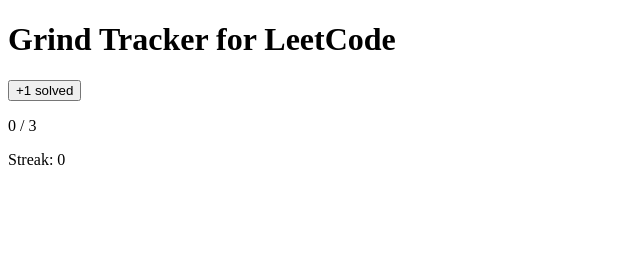
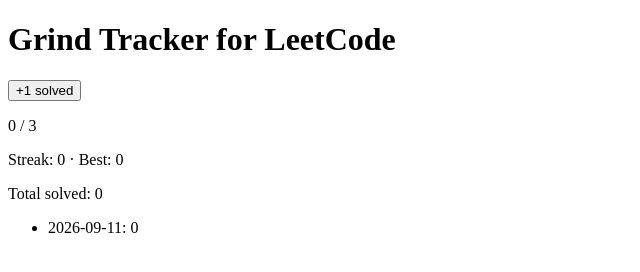
Before and after one commit to konstantinosioan/grind-tracker-for-leetcode, a website with bundled scripts: page popup.html in a window 1280 px wide. Shown: the whole page, without its empty margins (0-640 px from the left). Built offline with nearby package versions, Linux system fonts and the light colour scheme; some packages are replaced by stand-ins of ours.

Commit message:
Add recent-history view with all-time total and best streak.

```diff
--- a/popup.html
+++ b/popup.html
@@ -10,6 +10,8 @@
     <button id="add">+1 solved</button>
     <p id="progress"></p>
     <p id="streak"></p>
+    <p id="total"></p>
+    <ul id="history"></ul>
     <script type="module" src="popup.js"></script>
   </body>
 </html>
--- a/popup.js
+++ b/popup.js
@@ -1,4 +1,7 @@
-import { todayKey, currentStreak } from "./streak.js";
+import { todayKey, currentStreak, recentDays } from "./streak.js";
+
+const DEFAULT_GOAL = 3;
+const RECENT_DAYS = 7;
 
 async function incrementToday() {
   const { days = {} } = await chrome.storage.local.get("days");
@@ -9,17 +12,57 @@ async function incrementToday() {
   await chrome.storage.local.set({ days });
 }
 
+function renderHistory(history) {
+  const ul = document.querySelector("#history");
+  ul.replaceChildren(); // clear to build fresh
+
+  for (const { date, count } of history) {
+    const li = document.createElement("li");
+    li.textContent = `${date}: ${count}`;
+    ul.appendChild(li);
+  }
+}
+
 async function render() {
-  const { days = {} } = await chrome.storage.local.get("days");
-  const count = days[todayKey(new Date())] || 0;
-  const { goal = 3 } = await chrome.storage.local.get("goal");
+  const now = new Date();
+  const stored = await chrome.storage.local.get([
+    "days",
+    "goal",
+    "bestStreak",
+    "startDate",
+  ]);
+  const { days = {}, goal = DEFAULT_GOAL } = stored;
+  let { bestStreak = 0, startDate } = stored;
+  const count = days[todayKey(now)] || 0;
   const progress =
     count >= goal ? `Goal reached - ${count} solved` : `${count} / ${goal}`;
 
   document.querySelector("#progress").textContent = progress;
 
+  const streak = currentStreak(days, goal, now);
+
+  if (streak > bestStreak) {
+    bestStreak = streak;
+    await chrome.storage.local.set({ bestStreak });
+  }
+
   document.querySelector("#streak").textContent =
-    `Streak: ${currentStreak(days, goal, new Date())}`;
+    `Streak: ${streak} · Best: ${bestStreak}`;
+
+  if (!startDate) {
+    startDate = todayKey(now);
+    await chrome.storage.local.set({ startDate });
+  }
+
+  const history = recentDays(days, now, RECENT_DAYS).filter(
+    (d) => d.date >= startDate,
+  );
+
+  renderHistory(history);
+
+  const total = Object.values(days).reduce((sum, n) => sum + n, 0);
+
+  document.querySelector("#total").textContent = `Total solved: ${total}`;
 }
 
 render();
--- a/streak.js
+++ b/streak.js
@@ -4,7 +4,7 @@ export function todayKey(date) {
   const month = String(date.getMonth() + 1).padStart(2, "0");
   const day = String(date.getDate()).padStart(2, "0");
 
-  return year + "-" + month + "-" + day;
+  return `${year}-${month}-${day}`;
 }
 
 export function currentStreak(days, goal, today) {
@@ -24,3 +24,16 @@ export function currentStreak(days, goal, today) {
 
   return streak;
 }
+
+export function recentDays(days, today, numDays) {
+  const result = [];
+  const day = new Date(today);
+
+  for (let i = 0; i < numDays; i++) {
+    const key = todayKey(day);
+    result.push({ date: key, count: days[key] || 0 });
+    day.setDate(day.getDate() - 1);
+  }
+
+  return result;
+}
```
Also changed, not shown: streak.test.js (+17 -1 lines).
